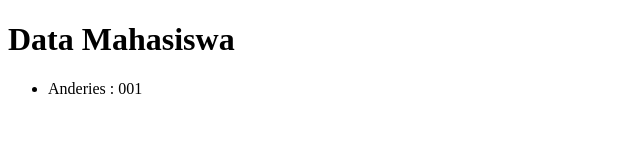
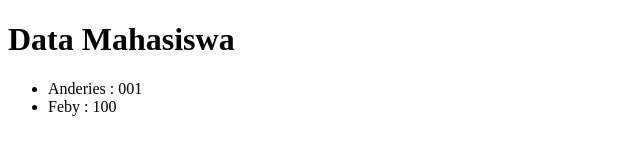
Before and after one commit to aufamsp/sunib-git-test, a plain HTML site: page index.html in a window 1280 px wide. Shown: the full height of the page, 0-640 px from the left. Drawn offline with Linux system fonts and the light colour scheme.

Commit message:
menambahkan mahasiswa di index.html

```diff
--- a/index.html
+++ b/index.html
@@ -9,6 +9,7 @@
     <h1>Data Mahasiswa</h1>
     <ul>
         <li>Anderies : 001</li>
+        <li>Feby : 100</li>
     </ul>
 </body>
 </html>
```
